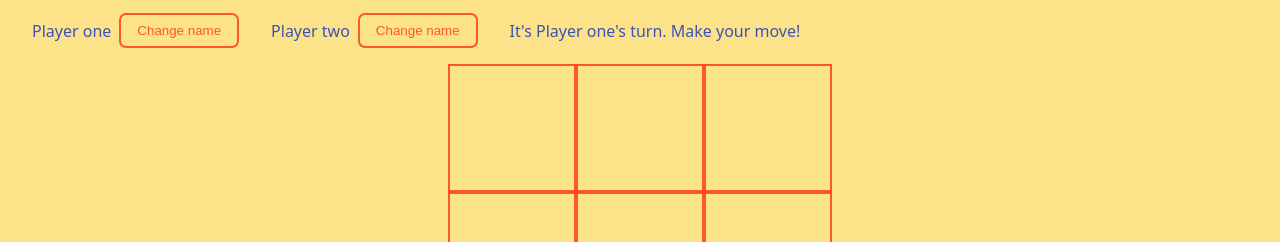
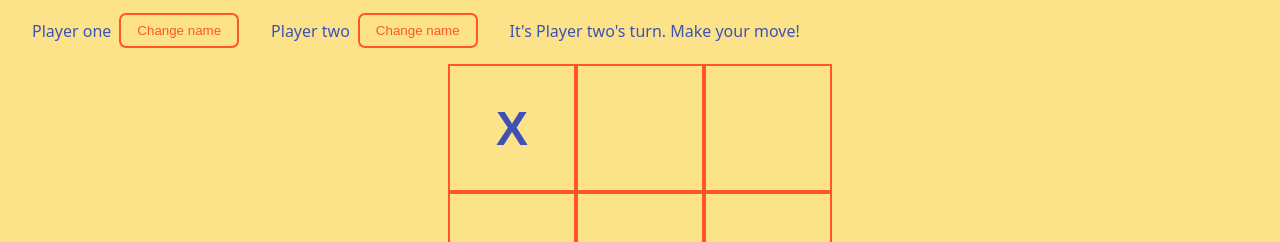
Before and after one commit to joeypizzas/odin-tic-tac-toe, a plain HTML site: page index.html in a window 1280 px wide. Both pictures are taken after a click on the button 512 px from the left and 327 px from the top of the page. Shown: the part 199-441 px from the top of the page. Drawn offline with Linux system fonts and the light colour scheme.

Commit message:
Added event listener to play round when clicking square + updated style

```diff
--- a/script.js
+++ b/script.js
@@ -142,7 +142,8 @@ const game = (function gameController() {
         announceActivePlayer,
         updatePlayerName,
         resetPlayerNames,
-        getPlayers
+        getPlayers,
+        checkWinner
     }
 })();
 
@@ -166,6 +167,8 @@ const ui = (function changeUI() {
             for (j = 0; j < boardArr.length; j++) {
                 const boardSquare = document.createElement("button");
                 boardSquare.classList.add("board-square");
+                boardSquare.dataset.row = i;
+                boardSquare.dataset.column = j;
                 if (boardArr[i][j] === 1) {
                     boardSquare.textContent = "X";
                 } else if (boardArr[i][j] === 2) {
@@ -327,6 +330,7 @@ const ui = (function changeUI() {
         if (event.target.tagName === "BUTTON") {
             event.target.style.borderColor = "#3F51B5";
         }
+        game.playRound(event.target.dataset.row, event.target.dataset.column);
     });
 
 
--- a/style.css
+++ b/style.css
@@ -78,6 +78,7 @@ button {
     font-size: 3rem;
     font-weight: 700;
     border-color: #FF5722;
+    color:#3F51B5;
 }
 
 #player-info-container {
```
